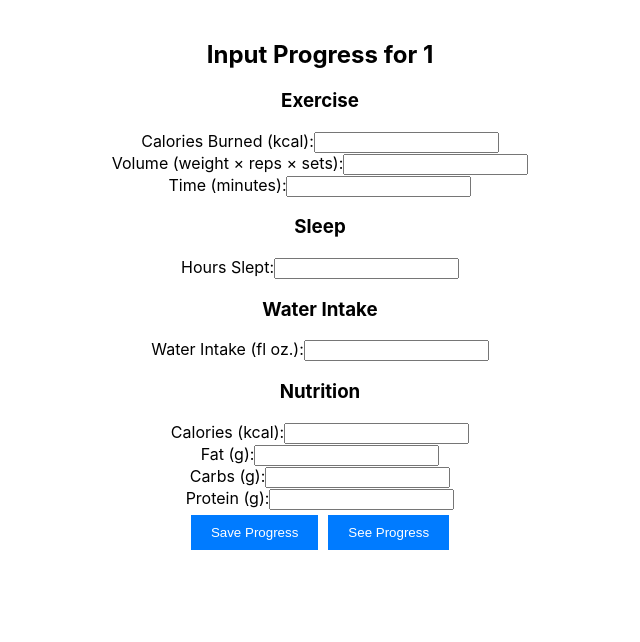
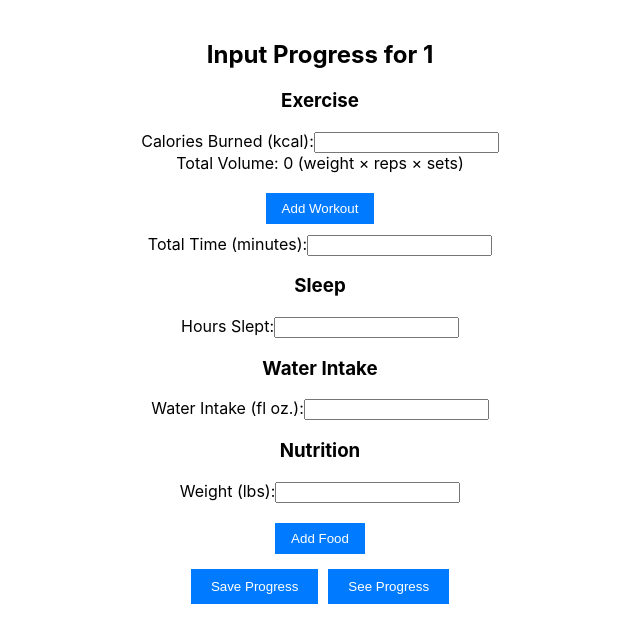
Before and after one commit to Jwoller28/SQLift, a React (Create React App) app in the folder frontend/revproj2/: page /input/1 in a window 1280 px wide. Shown: the top 642 px of the page, without its empty margins (320-960 px from the left). Built offline with nearby package versions, Linux system fonts and the light colour scheme.

Commit message:
input page update

```diff
--- a/frontend/revproj2/src/Calendar/InputPage.tsx
+++ b/frontend/revproj2/src/Calendar/InputPage.tsx
@@ -7,8 +7,9 @@ function InputPage() {
 
   // Form states for exercise
   const [caloriesBurned, setCaloriesBurned] = useState('');
-  const [volume, setVolume] = useState('');
+  const [workouts, setWorkouts] = useState<{ weight: string; reps: string; sets: string }[]>([]);
   const [time, setTime] = useState('');
+  const [totalVolume, setTotalVolume] = useState(0); // Calculate total volume dynamically
 
   // Form states for sleep
   const [hoursSlept, setHoursSlept] = useState('');
@@ -16,25 +17,51 @@ function InputPage() {
   // Form states for water intake
   const [waterIntake, setWaterIntake] = useState('');
 
-  // Form states for nutrition
-  const [nutritionCalories, setNutritionCalories] = useState('');
-  const [fat, setFat] = useState('');
-  const [carbs, setCarbs] = useState('');
-  const [protein, setProtein] = useState('');
+  // Form states for nutrition (food inputs)
+  const [weight, setWeight] = useState('');
+  const [foods, setFoods] = useState<{ name: string }[]>([]);
 
   const handleSave = () => {
-    // Logic to save progress (e.g., send data to backend or update state)
     console.log(`Saving progress for ${dayId}:`, {
-      exercise: { caloriesBurned, volume, time },
+      exercise: { caloriesBurned, totalVolume, time, workouts },
       sleep: { hoursSlept },
       water: { waterIntake },
-      nutrition: { nutritionCalories, fat, carbs, protein },
+      nutrition: { foods },
     });
     navigate('/calendar'); // Redirect back to the calendar
   };
 
   const handleProgess = () => {
     navigate(`/progress/${dayId}`);
+  };
+
+  const addWorkout = () => {
+    setWorkouts([...workouts, { weight: '', reps: '', sets: '' }]);
+  };
+
+  const updateWorkout = (index: number, field: 'weight' | 'reps' | 'sets', value: string) => {
+    const updatedWorkouts = [...workouts];
+    updatedWorkouts[index][field] = value;
+    setWorkouts(updatedWorkouts);
+
+    // Calculate total volume dynamically
+    const total = updatedWorkouts.reduce((acc, workout) => {
+      const weightNum = parseFloat(workout.weight) || 0;
+      const repsNum = parseFloat(workout.reps) || 0;
+      const setsNum = parseFloat(workout.sets) || 0;
+      return acc + weightNum * repsNum * setsNum;
+    }, 0);
+    setTotalVolume(total);
+  };
+
+  const addFood = () => {
+    setFoods([...foods, { name: '' }]);
+  };
+
+  const updateFood = (index: number, value: string) => {
+    const updatedFoods = [...foods];
+    updatedFoods[index].name = value;
+    setFoods(updatedFoods);
   };
 
   return (
@@ -52,17 +79,53 @@ function InputPage() {
           />
         </label>
         <br />
+        <label>Total Volume: {totalVolume} (weight × reps × sets)</label>
+        <br /><br />
+        {workouts.map((workout, index) => (
+          <div key={index} style={{ marginBottom: '10px' }}>
             <label>
-          Volume (weight × reps × sets):
+              Weight:
               <input
                 type="number"
-            value={volume}
-            onChange={(e) => setVolume(e.target.value)}
+                value={workout.weight}
+                onChange={(e) => updateWorkout(index, 'weight', e.target.value)}
               />
             </label>
+            <label>
+              Reps:
+              <input
+                type="number"
+                value={workout.reps}
+                onChange={(e) => updateWorkout(index, 'reps', e.target.value)}
+              />
+            </label>
+            <label>
+              Sets:
+              <input
+                type="number"
+                value={workout.sets}
+                onChange={(e) => updateWorkout(index, 'sets', e.target.value)}
+              />
+            </label>
+          </div>
+        ))}
+        <button
+          type="button"
+          onClick={addWorkout}
+          style={{
+            padding: '8px 16px',
+            backgroundColor: '#007BFF',
+            color: '#fff',
+            border: 'none',
+            cursor: 'pointer',
+            marginBottom: '10px',
+          }}
+        >
+          Add Workout
+        </button>
         <br />
         <label>
-          Time (minutes):
+          Total Time (minutes):
           <input
             type="number"
             value={time}
@@ -97,41 +160,43 @@ function InputPage() {
 
         {/* Nutrition Section */}
         <h3>Nutrition</h3>
+
         <label>
-          Calories (kcal):
+          Weight (lbs):
           <input
             type="number"
-            value={nutritionCalories}
-            onChange={(e) => setNutritionCalories(e.target.value)}
+            value={weight}
+            onChange={(e) => setWeight(e.target.value)}
           />
         </label>
-        <br />
+        <br /><br />
+
+        {foods.map((food, index) => (
+          <div key={index} style={{ marginBottom: '10px' }}>
             <label>
-          Fat (g):
+              Food Name:
               <input
-            type="number"
-            value={fat}
-            onChange={(e) => setFat(e.target.value)}
+                type="text"
+                value={food.name}
+                onChange={(e) => updateFood(index, e.target.value)}
               />
             </label>
-        <br />
-        <label>
-          Carbs (g):
-          <input
-            type="number"
-            value={carbs}
-            onChange={(e) => setCarbs(e.target.value)}
-          />
-        </label>
-        <br />
-        <label>
-          Protein (g):
-          <input
-            type="number"
-            value={protein}
-            onChange={(e) => setProtein(e.target.value)}
-          />
-        </label>
+          </div>
+        ))}
+        <button
+          type="button"
+          onClick={addFood}
+          style={{
+            padding: '8px 16px',
+            backgroundColor: '#007BFF',
+            color: '#fff',
+            border: 'none',
+            cursor: 'pointer',
+            marginBottom: '10px',
+          }}
+        >
+          Add Food
+        </button>
         <br />
 
         <button
```
Lines whose indentation alone changed are shown as unchanged.
